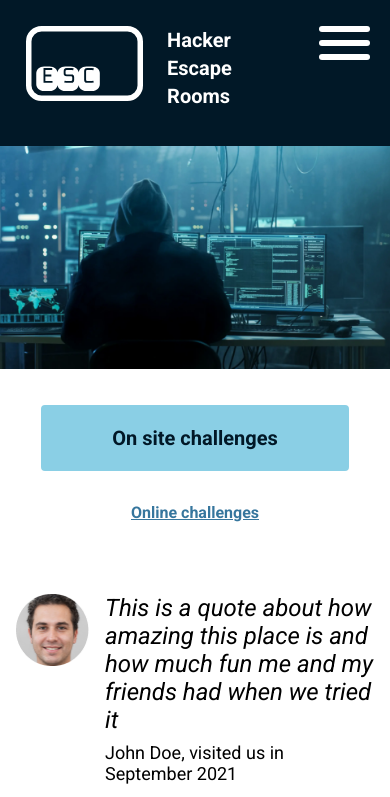
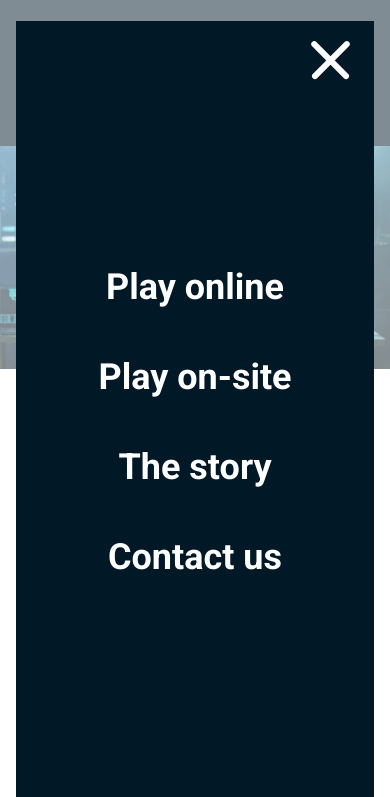
Before and after one commit to saeraa/escape-hacker-rooms, a plain HTML site: page index.html in a window 390 px wide. Both pictures are taken after a click on the button "Open Menu". Shown: the top 797 px of the page. Drawn offline with Linux system fonts and the light colour scheme.

Commit message:
adding mobile menu

```diff
--- a/index.html
+++ b/index.html
@@ -5,12 +5,12 @@
   <meta charset="UTF-8" />
   <meta name="description" content="Book an escape room - play online or on-site - solo or with friends!">
   <meta name="viewport" content="width=device-width, initial-scale=1.0" />
-
   <link rel="icon" type="image/x-icon" href="images/image4.svg">
   <link rel="preconnect" href="https://fonts.googleapis.com">
   <link rel="preconnect" href="https://fonts.gstatic.com" crossorigin>
   <link href="https://fonts.googleapis.com/css2?family=Roboto:ital,wght@0,400;0,700;1,400&display=swap"
     rel="stylesheet">
+  <script src="script.js" defer></script>
   <link rel="stylesheet" href="style.css">
   <title>[Esc] Escape Hacker Rooms</title>
 </head>
@@ -28,6 +28,7 @@
     </header>
 
     <nav class="container">
+      <button aria-label="Close Menu" class="btn-menu-close"></button>
       <ul>
         <li><a href="#">Play online</a></li>
         <li><a href="#">Play on-site</a></li>
--- /dev/null
+++ b/script.js
@@ -0,0 +1,16 @@
+const menuEl = document.querySelector("nav");
+const menuBtnOpenEl = document.querySelector(".btn-menu");
+const menuBtnCloseEl = document.querySelector(".btn-menu-close");
+
+menuBtnOpenEl.addEventListener("click", openMenu);
+menuBtnCloseEl.addEventListener("click", closeMenu);
+
+function openMenu() {
+	document.body.style.overflowY = "hidden";
+	menuEl.style.display = "grid";
+}
+
+function closeMenu() {
+	document.body.style.overflowY = "auto";
+	menuEl.style.display = "none";
+}
--- a/styles/_header.scss
+++ b/styles/_header.scss
@@ -35,39 +35,145 @@
     margin: 0;
     padding: 0;
 
+    background-color: transparent;
+    background-image: url(../images/open.svg);
+    background-repeat: no-repeat;
+    background-size: 100%;
     margin-left: auto;
     cursor: pointer;
     display: block;
     width: 51px;
-    height: 6px;
-    background-color: $secondary;
+    height: 51px;
     border: none;
-    border-radius: 3px;
     position: relative;
 
-    &::after,
-    &::before {
-      content: "";
-      background-color: $secondary;
-      height: 6px;
-      border-radius: 3px;
-      width: 51px;
-      position: absolute;
-      top: 14px;
-      right: 0px;
-      display: block;
-      z-index: +1;
-    }
-
-    &::before {
-      top: 28px;
-    }
   }
 }
 
 /* Hide menu on smaller screens */
 nav {
   display: none;
+}
+
+@media (max-width: 950px) {
+
+  nav {
+    -webkit-animation: ul-appear .2s linear;
+    animation: ul-appear .2s linear;
+    background-color: rgba(255, 255, 255, 0.5);
+    -webkit-box-sizing: border-box;
+    box-sizing: border-box;
+    width: 100vw;
+    height: 100vh;
+    place-content: center;
+    z-index: 1;
+    position: fixed;
+    top: 0;
+
+    button.btn-menu-close {
+      z-index: 100;
+      position: fixed;
+      right: 2.5rem;
+      top: 2.5rem;
+      width: 40px;
+      height: 40px;
+      background-color: transparent;
+      background-image: url(../images/close.svg);
+      background-repeat: no-repeat;
+      border: none;
+      background-size: 100%;
+      cursor: pointer;
+      -webkit-animation: ul-appear 0.2s linear backwards;
+      animation: ul-appear 0.2s linear backwards;
+      -webkit-animation-delay: .3s;
+      animation-delay: .3s;
+
+    }
+
+
+    @-webkit-keyframes ul-appear {
+      from {
+        opacity: 0;
+      }
+
+      to {
+        opacity: 1
+      }
+    }
+
+
+    @keyframes ul-appear {
+      from {
+        opacity: 0;
+      }
+
+      to {
+        opacity: 1;
+      }
+    }
+
+    @-webkit-keyframes ul-grow {
+      from {
+        -webkit-transform: scale(0.95);
+        transform: scale(0.95);
+        opacity: 0;
+      }
+
+      to {
+        opacity: 1;
+        -webkit-transform: scale(1);
+        transform: scale(1);
+      }
+    }
+
+    @keyframes ul-grow {
+      from {
+        -webkit-transform: scale(0.95);
+        transform: scale(0.95);
+      }
+
+      to {
+        -webkit-transform: scale(1);
+        transform: scale(1);
+      }
+    }
+
+    ul {
+      -webkit-animation: ul-appear 0.2s linear backwards;
+      animation: ul-appear 0.2s linear backwards, ul-grow 0.2s backwards;
+      -webkit-animation-delay: 0.2s;
+      animation-delay: .2s;
+      display: block;
+      position: relative;
+      width: clamp(90vw, 95vw, calc(100vw - 2rem));
+      height: clamp(90vh, 95vh, calc(100vh - 2rem));
+      margin: 2rem;
+      z-index: 1;
+      background-color: $primary;
+      @include flex;
+      list-style: none;
+      -webkit-box-orient: vertical;
+      -webkit-box-direction: normal;
+      -ms-flex-direction: column;
+      flex-direction: column;
+      gap: clamp(2rem, 8vh, 3rem);
+
+      -webkit-box-sizing: content-box;
+      box-sizing: border-box;
+
+
+      li a {
+        font-size: 36px;
+        text-decoration: none;
+        color: $secondary;
+        font-weight: 700;
+
+        &:hover {
+          color: $accent3;
+        }
+      }
+    }
+  }
 }
 
 
@@ -79,6 +185,7 @@ nav {
     .btn-menu {
       display: none;
     }
+
 
     .header-title {
       //      font-size: 40px;
@@ -102,6 +209,11 @@ nav {
     margin: 0 auto;
     z-index: 1;
     border: none;
+
+    /* Hide button on large screens */
+    button.btn-menu-close {
+      display: none;
+    }
 
     ul {
       @include flex;
```
Also changed, not shown: images/close.svg (added), images/open.svg (added), style.css.
